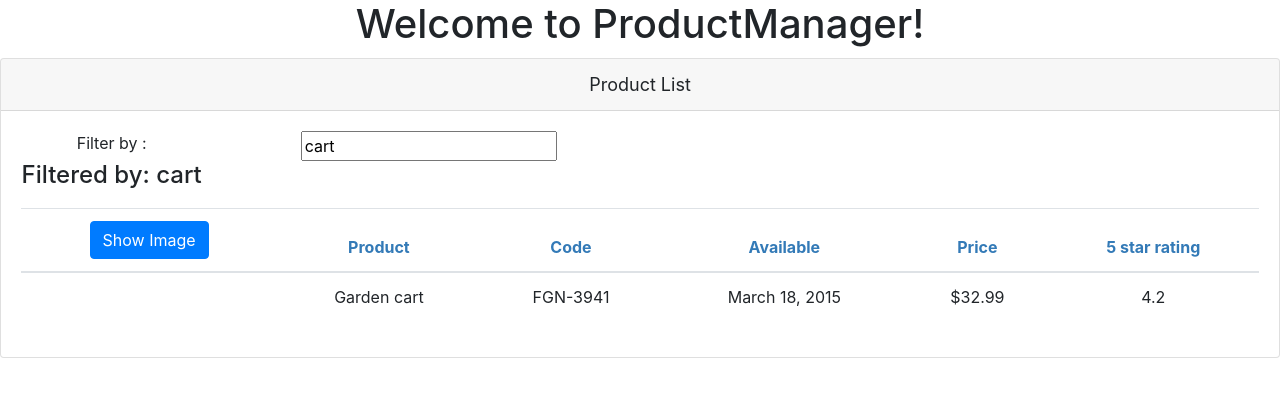
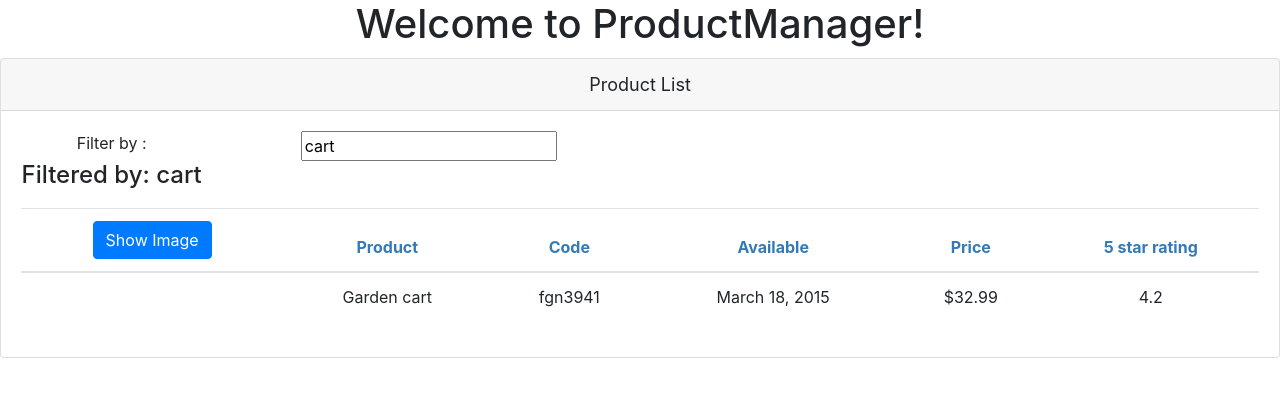
Before and after one commit to tiyalla/ProductManager, an Angular app: page / in a window 1280 px wide. Shown: the top 396 px of the page. Built offline with nearby package versions, Linux system fonts and the light colour scheme.

Commit message:
Create custom pipe

```diff
--- a/src/app/app.module.ts
+++ b/src/app/app.module.ts
@@ -4,11 +4,13 @@
 
 import { AppComponent } from './app.component';
 import { ProductListComponent } from './products/product-list.component';
+import { ConvertToSpacesPipe } from './shared/convert-to-spaces.pipe';
 
 @NgModule({
   declarations: [
     AppComponent,
-    ProductListComponent
+    ProductListComponent,
+    ConvertToSpacesPipe
   ],
   imports: [
     BrowserModule,
--- a/src/app/products/product-list.component.html
+++ b/src/app/products/product-list.component.html
@@ -42,7 +42,7 @@
                                 [style.height.px]= 'imageWidth'>
                             </td>
                             <td>{{product.productName}}</td>
-                            <td>{{product.productCode}}</td>
+                            <td>{{product.productCode | lowercase |convertToSpaces:'-'}}</td>
                             <td>{{product.releaseDate}}</td>
                             <td>{{product.price | currency: 'USD':'symbol'}}</td>
                             <td>{{product.starRating}}</td>
--- a/src/app/products/product-list.component.ts
+++ b/src/app/products/product-list.component.ts
@@ -21,7 +21,7 @@
         this._listFilter = value;
         this.filteredProducts = this.listFilter ? this.performFilter(this.listFilter) : this.products;
     }
-    products:IProduct[] = [{
+    products: IProduct[] = [{
         "productId": 2,
         "productName": "Garden cart",
         "productCode": "FGN-3941",
--- /dev/null
+++ b/src/app/shared/convert-to-spaces.pipe.ts
@@ -0,0 +1,13 @@
+import {Pipe, PipeTransform} from '@angular/core';
+
+@Pipe({
+    name: 'convertToSpaces'
+})
+
+export class ConvertToSpacesPipe implements PipeTransform{
+
+    transform(value:string, character:string) : string{
+        return value.replace(character, '');
+    }
+
+}
```
